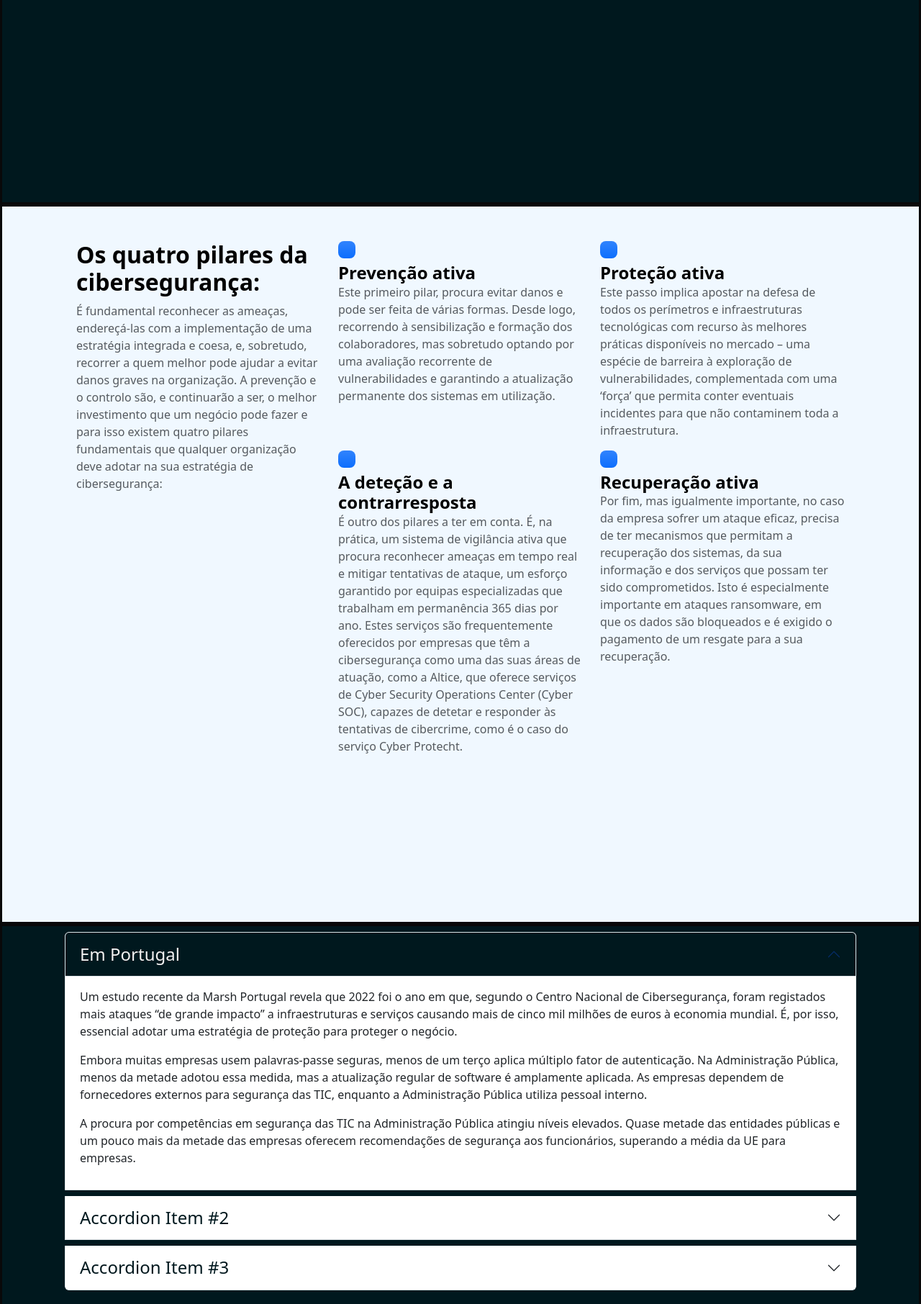
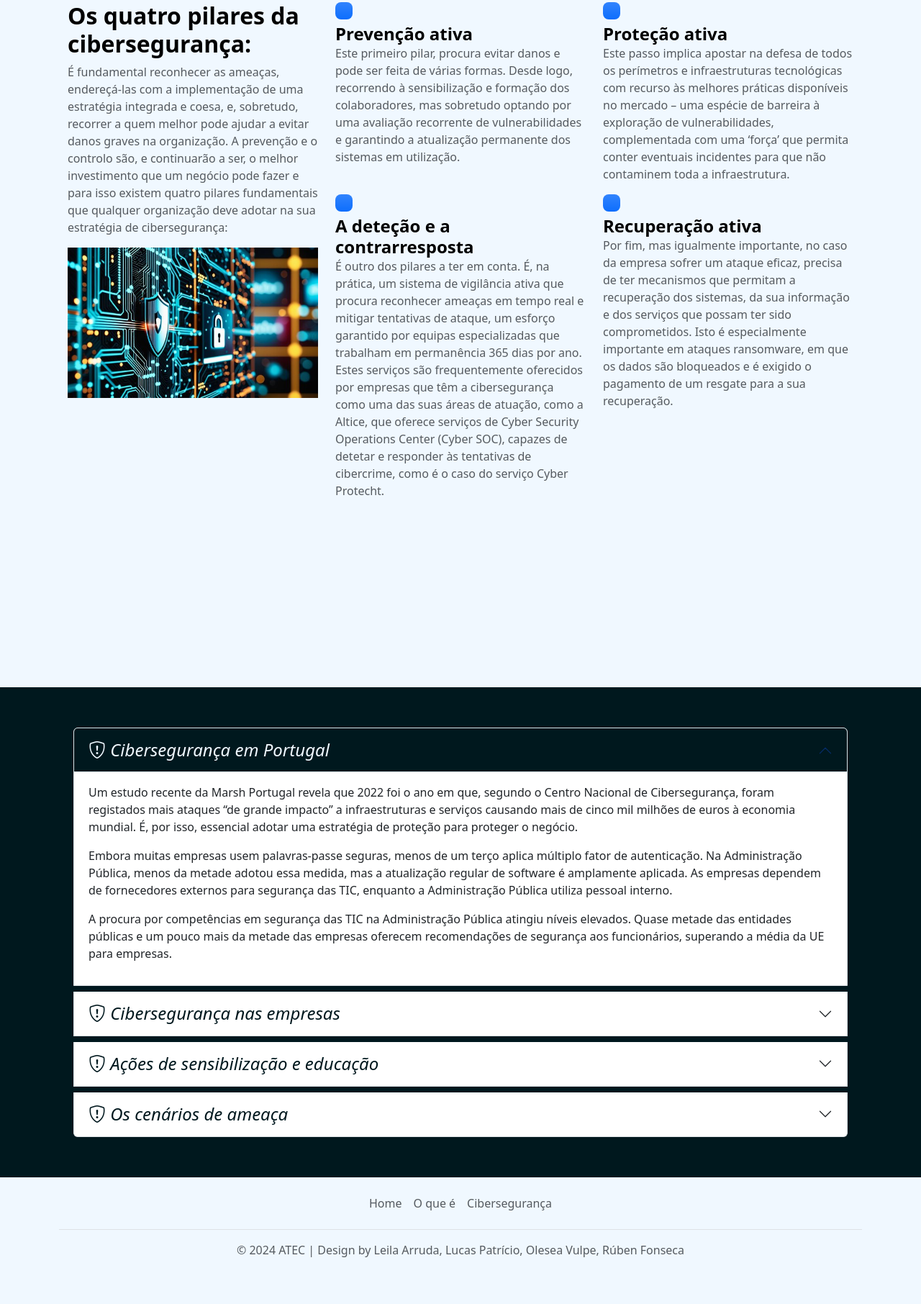
Before and after one commit to VulpeOlesea/ATEC_Projeto_de_Grupo_Ciberseguranca, a plain HTML site: page index.html in a window 1280 px wide. Shown: the part 988-2800 px from the top of the page at 72% size. After the commit the page ends 2769 px from the top, so only its background shows below. Drawn offline with nearby package versions, Linux system fonts and the light colour scheme.

Commit message:
add section

```diff
--- a/index.html
+++ b/index.html
@@ -44,10 +44,10 @@
               <a class="nav-link active" aria-current="page" href="#">Home</a>
             </li>
             <li class="nav-item">
-              <a class="nav-link" href="#">Link</a>
+              <a class="nav-link active" aria-current="page" href="#section_1">O que é</a>
             </li>
             <li class="nav-item">
-              <a class="nav-link disabled" aria-disabled="true">Disabled</a>
+              <a class="nav-link active" aria-current="page" href="#section_2">Cibersegurança</a>
             </li>
             <li class="nav-item dropdown">
               <a class="nav-link dropdown-toggle" href="#" data-bs-toggle="dropdown" aria-expanded="false">Dropdown</a>
@@ -110,7 +110,9 @@
 
    <main>
 
-      <section class="section_1">
+<!-- O que é
+   ================================================== -->
+      <section id="section_1">
         <div class="container px-4 py-5">
           <h2 id="titulo_1">O que é cibersegurança</h2>
           <p>
@@ -119,10 +121,10 @@
         </div>
       </section>
 
-      <section class="section_2">
+<!-- Os quatro pilares
+   ================================================== -->
+      <section id="section_2">
         <div class="container px-4 py-5">
-
-          <div class="container">
           <div class="row">
             <div class="col-4">
               <h2 class="fw-bold text-body-emphasis">Os quatro pilares da cibersegurança:</h2>
@@ -135,6 +137,7 @@
                 fundamentais que qualquer organização deve adotar na sua
                 estratégia de cibersegurança:
               </p>
+              <img class="pic" src="./img/sec_2.jpg">
             </div>
               <div class="col-8">
                 <div class="row">
@@ -207,66 +210,95 @@
                 </div>
               </div>
             </div>
-
+          </div>
+        </div>
       </section>
 
 <!-- Accordion
    ================================================== -->
-      <section class="section_3">
-        <div class="container">
+      <section id="section_3">
+        <div class="container px-4 py-5">
           <div class="accordion" id="accordionPanelsStayOpenExample">
             <div class="accordion-item mx-2 my-2">
               <h2 class="accordion-header">
                 <button class="accordion-button" type="button" data-bs-toggle="collapse" data-bs-target="#panelsStayOpen-collapseOne" aria-expanded="true" aria-controls="panelsStayOpen-collapseOne">
-                  Em Portugal
+                  <i class="bi bi-shield-exclamation"> Cibersegurança em Portugal</i>
                 </button>
               </h2>
               <div id="panelsStayOpen-collapseOne" class="accordion-collapse collapse show">
                 <div class="accordion-body">
-                  <p>Um estudo recente da Marsh Portugal revela que 2022 foi o ano em que, segundo o Centro Nacional de Cibersegurança, foram registados mais ataques “de grande impacto” a infraestruturas e serviços causando mais de cinco mil milhões de euros à economia mundial. É, por isso, essencial adotar uma estratégia de proteção para proteger o negócio.
+                    <p>Um estudo recente da Marsh Portugal revela que 2022 foi o ano em que, segundo o Centro Nacional de Cibersegurança, foram registados mais ataques “de grande impacto” a infraestruturas e serviços causando mais de cinco mil milhões de euros à economia mundial. É, por isso, essencial adotar uma estratégia de proteção para proteger o negócio.</p>
                     <p>Embora muitas empresas usem palavras-passe seguras, menos de um terço aplica múltiplo fator de autenticação. Na Administração Pública, menos da metade adotou essa medida, mas a atualização regular de software é amplamente aplicada. As empresas dependem de fornecedores externos para segurança das TIC, enquanto a Administração Pública utiliza pessoal interno.</p>
                     <p>A procura por competências em segurança das TIC na Administração Pública atingiu níveis elevados. Quase metade das entidades públicas e um pouco mais da metade das empresas oferecem recomendações de segurança aos funcionários, superando a média da UE para empresas.</p>
-                    </p>                </div>
+                </div>
               </div>
             </div>
             <div class="accordion-item mx-2 my-2">
               <h2 class="accordion-header">
                 <button class="accordion-button collapsed" type="button" data-bs-toggle="collapse" data-bs-target="#panelsStayOpen-collapseTwo" aria-expanded="false" aria-controls="panelsStayOpen-collapseTwo">
-                  Accordion Item #2
+                  <i class="bi bi-shield-exclamation"> Cibersegurança nas empresas</i>
                 </button>
               </h2>
               <div id="panelsStayOpen-collapseTwo" class="accordion-collapse collapse">
                 <div class="accordion-body">
-                  <strong>This is the second item's accordion body.</strong> It is hidden by default, until the collapse plugin adds the appropriate classes that we use to style each element. These classes control the overall appearance, as well as the showing and hiding via CSS transitions. You can modify any of this with custom CSS or overriding our default variables. It's also worth noting that just about any HTML can go within the <code>.accordion-body</code>, though the transition does limit overflow.
+                    <p>O Inquérito à utilização das TIC nas empresas, realizado pelo Eurostat (2023a-g) e pelo Instituto Nacional de Estatística (INE) para Portugal, apresenta atualizações importantes em 2022 relativamente à componente de segurança. À luz destes dados, verifica-se que em Portugal existiam mais empresas10 com Política de Segurança das TIC definida e revista pelo menos nos últimos 24 meses em 2022 (43%) do que em 201911 (26%) e do que a média da UE (32%).</p>
                 </div>
               </div>
             </div>
             <div class="accordion-item mx-2 my-2">
               <h2 class="accordion-header">
                 <button class="accordion-button collapsed" type="button" data-bs-toggle="collapse" data-bs-target="#panelsStayOpen-collapseThree" aria-expanded="false" aria-controls="panelsStayOpen-collapseThree">
-                  Accordion Item #3
+                  <i class="bi bi-shield-exclamation"> Ações de sensibilização e educação</i>
                 </button>
               </h2>
               <div id="panelsStayOpen-collapseThree" class="accordion-collapse collapse">
                 <div class="accordion-body">
-                  <strong>This is the third item's accordion body.</strong> It is hidden by default, until the collapse plugin adds the appropriate classes that we use to style each element. These classes control the overall appearance, as well as the showing and hiding via CSS transitions. You can modify any of this with custom CSS or overriding our default variables. It's also worth noting that just about any HTML can go within the <code>.accordion-body</code>, though the transition does limit overflow.
+                  <p>Em 2022, as ações de sensibilização em cibersegurança em Portugal, realizadas por organizações especializadas, ocorreram principalmente através de sessões presenciais, online e cursos online. No entanto, ações via redes sociais e comunicação social alcançaram mais pessoas com menor envolvimento. Houve um aumento nas iniciativas voltadas para crianças e jovens, com destaque para ciber-higiene e proteção de dados.</p>
+                  <p>Empresas e organismos públicos aumentaram suas ações de sensibilização para funcionários, com quase dois terços das empresas e um terço da Administração Pública participando. No ensino superior, houve um crescimento no número de cursos e alunos em cibersegurança, embora a participação feminina ainda seja baixa.</p>
+                </div>
+              </div>
+            </div>
+            <div class="accordion-item mx-2 my-2">
+              <h2 class="accordion-header">
+                <button class="accordion-button collapsed" type="button" data-bs-toggle="collapse" data-bs-target="#panelsStayOpen-collapseThree" aria-expanded="false" aria-controls="panelsStayOpen-collapseThree">
+                  <i class="bi bi-shield-exclamation"> Os cenários de ameaça</i>
+                </button>
+              </h2>
+              <div id="panelsStayOpen-collapseThree" class="accordion-collapse collapse">
+                <div class="accordion-body">
+                  <p>Os principais resultados da análise destacam as ameaças predominantes no ciberespaço, como ransomware, phishing e engenharia social, e a necessidade de mitigação por meio de controles técnicos e envolvimento humano. O aumento do uso digital expõe mais indivíduos a riscos, mas a maior notoriedade do tema pode melhorar a conscientização. A falta de políticas de segurança e de recursos humanos especializados, especialmente na Administração Pública, prejudica a capacidade de proteção. Ações de sensibilização e o crescimento de cursos especializados são cruciais para melhorar a resposta às ameaças e disseminar boas práticas de ciber-higiene.</p>
                 </div>
               </div>
             </div>
           </div>
-
-
-
-        </div>
         </div>
       </section>
-      <section></section>
-      <section></section>
-      <section></section>
-      <section></section>
-      <section></section>
+
+<!-- Os profissionais de cibersegurança
+  ================================================== -->
+      <section id="section_4">
+
+      </section>
+
+<!-- Habilidades
+  ================================================== -->
+      <section id="section_5">
+
+      </section>
    </main>
 
+<!-- Footer
+   ================================================== -->
+   <footer class="py-3">
+    <div class="container">
+      <ul class="nav justify-content-center border-bottom pb-3 mb-3">
+        <li class="nav-item"><a href="#" class="nav-link px-2 text-body-secondary">Home</a></li>
+        <li class="nav-item"><a href="#section_1" class="nav-link px-2 text-body-secondary">O que é</a></li>
+        <li class="nav-item"><a href="#section_2" class="nav-link px-2 text-body-secondary">Cibersegurança</a></li>
+      </ul>
+      <p class="text-center text-body-secondary">© 2024 ATEC | Design by Leila Arruda, Lucas Patrício, Olesea Vulpe, Rúben Fonseca</p>
+    </div>
+  </footer>
 
   <!-- Script JS Bootstrap
   ================================================== -->
--- a/style.css
+++ b/style.css
@@ -7,8 +7,14 @@
 *   Formandos: Leila Arruda, Lucas Patrício, Olesea Vulpe, Rúben Fonseca
 ===================================================================== */
 body{
+    background-color: aliceblue;
+}
+
+header{
     background-color: black;
 }
+
+/*-------------- Header ----------------- */
 
 #titulo{
     color: rgba(240, 248, 255, 0.63);
@@ -19,14 +25,17 @@ body{
     align-items: center;
  }
 
-section{
+/*section{
     height: 650px;
     background-color: aliceblue;
     border-style: solid;
     border-width: 3px;
     border-color: #09090a;
-}
-.section_1{
+}*/
+
+/*-------Section 1: O que é cibersegurança -------- */
+
+#section_1{
     color: rgba(246, 248, 251, 0.736);
     font-size: 1.5rem;
     background-color: #00181e;
@@ -38,24 +47,37 @@ section{
     font-size: 3rem;
 }
 
-.section_2{
+/*-------Section 2: Os quatro pilares -------- */
+
+#section_2{
     height: 1000px;
 }
 
-.list-group-item {
-    border: none;
-    color: #7f6a34;
-    --bs-list-group-active-bg: #7f6a34;
+.pic {
+    width: 100%;
 }
 
-.section_3{
+/*-------Section 3: Accordion ---------------- */
+
+#section_3{
     background-color: #00181e;
 }
 
 .accordion-button{
     color: #00181e;
     font-size: 1.5rem;
-    --bs-accordion-active-color: #f3f0f0;
+    --bs-accordion-btn-color: aliceblue;
+    --bs-accordion-active-color: aliceblue;
     --bs-accordion-active-bg: #00181e;
     --bs-accordion-btn-focus-box-shadow: none;
 }
+
+/*-------Section 4:  ---------------- */
+
+/*-------Section 5:  ---------------- */
+
+/*-------Footer --------------------- */
+
+footer{
+    background-color: aliceblue ;
+}
```
Also changed, not shown: img/sec_2.jpg (added). Lines whose indentation alone changed are shown as unchanged.
